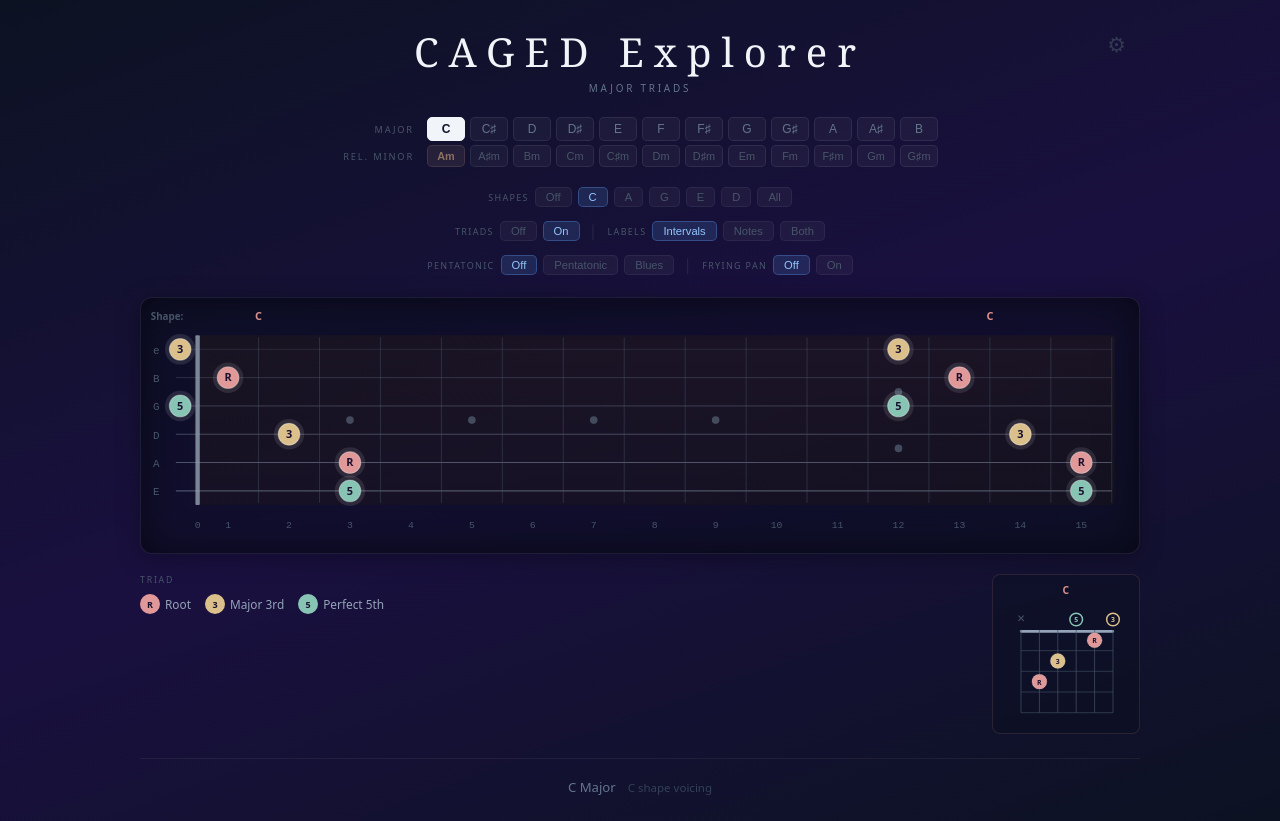
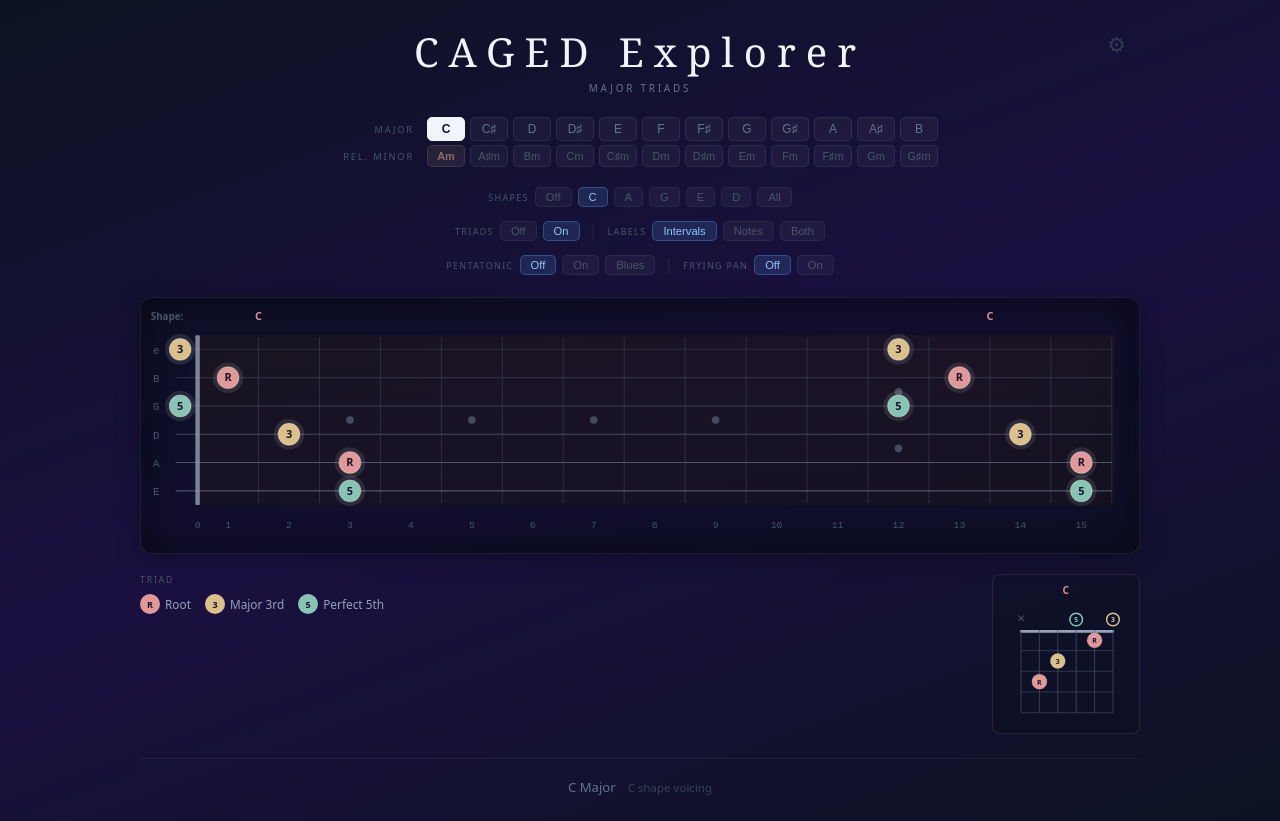
Before and after one commit to tartansandal/caged-explorer, a React (Vite) app: page / in a window 1280 px wide. Built offline with nearby package versions, Linux system fonts and the light colour scheme.

Commit message:
refactor: rename pentatonic button from 'Pentatonic' to 'On' to avoid redundancy with label

```diff
--- a/src/App.jsx
+++ b/src/App.jsx
@@ -608,7 +608,7 @@ export default function CAGEDExplorer() {
         <div style={STYLE.optionRow(22)}>
           <span style={STYLE.optionLabel}>Pentatonic</span>
           <ToggleButton label="Off" active={pentaScale === "off"} onClick={() => setPentaScale("off")} />
-          <ToggleButton label="Pentatonic" active={pentaScale === "pentatonic"} onClick={() => setPentaScale("pentatonic")} />
+          <ToggleButton label="On" active={pentaScale === "pentatonic"} onClick={() => setPentaScale("pentatonic")} />
           <ToggleButton label="Blues" active={pentaScale === "blues"} onClick={() => setPentaScale("blues")} />
           {advancedMode && pentaScale !== "off" && (
             <>
```
